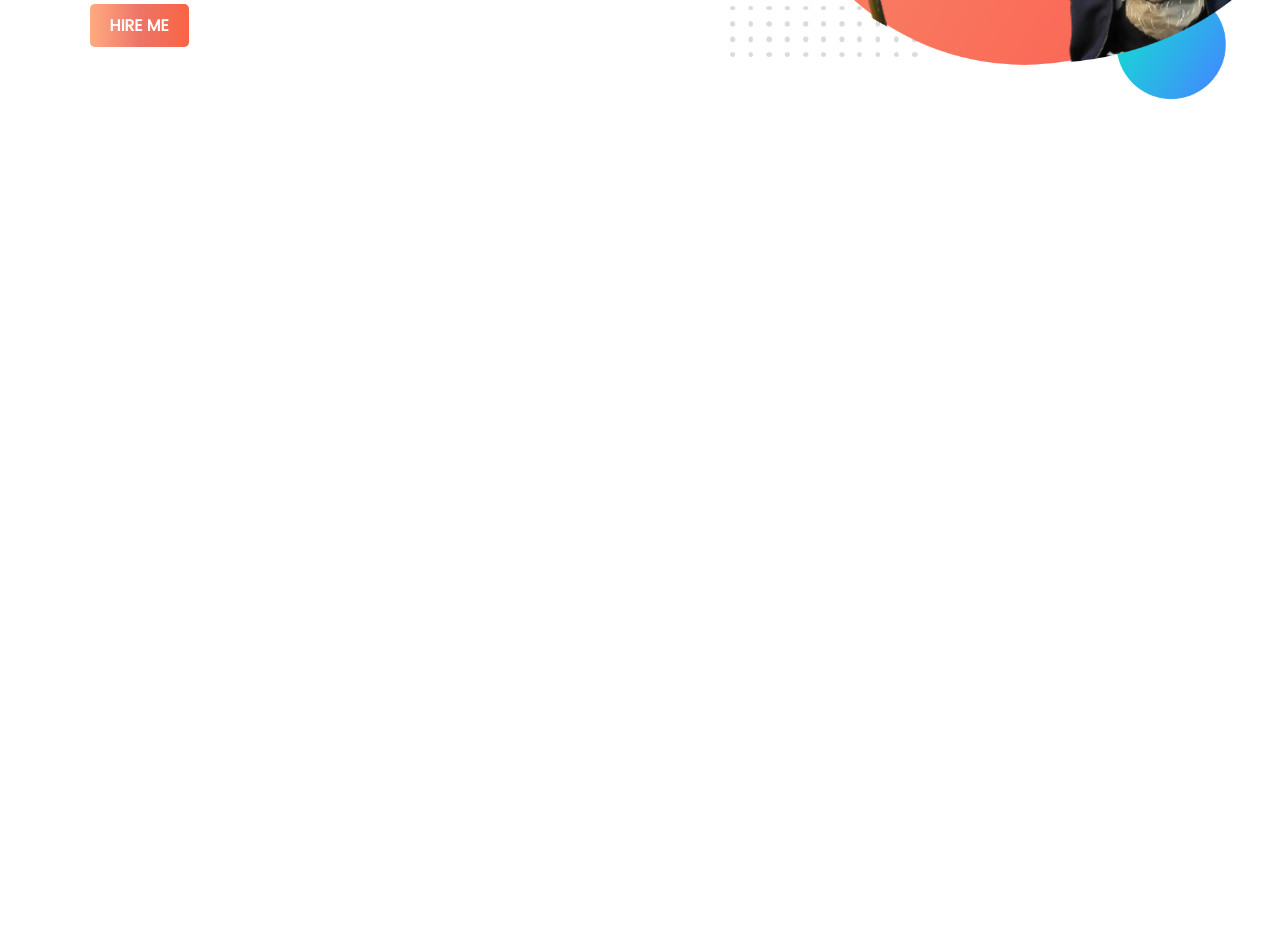
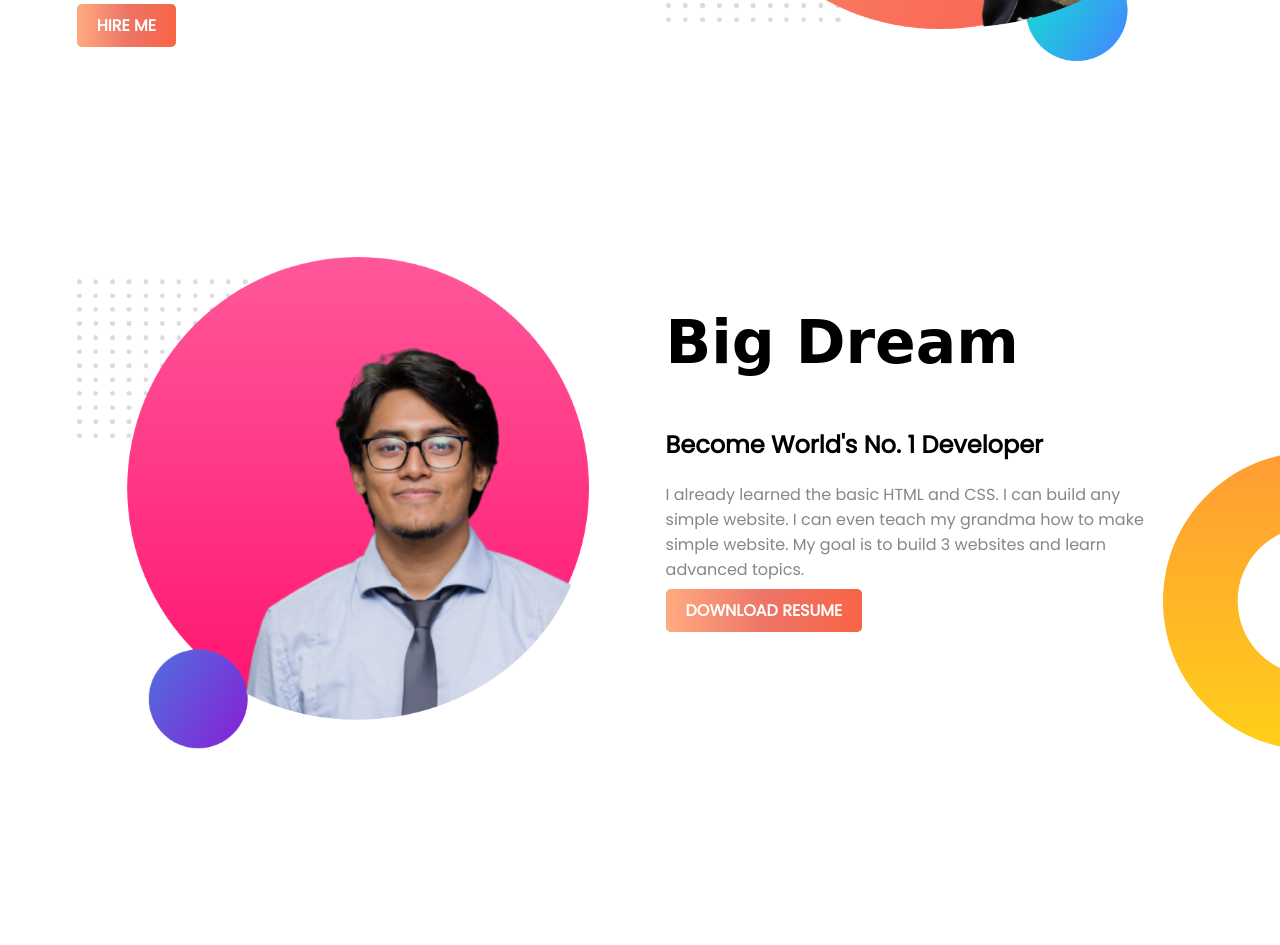
Before and after one commit to ShariyarAbeer/test-html, a plain HTML site: page course-module/module-4/web-portfolio/index.html in a window 1280 px wide. Shown: the part 447-1392 px from the top of the page. Before the commit the page ends 800 px from the top, so only its background shows below. Drawn offline with Linux system fonts and the light colour scheme; a web font is replaced by a local one.

Commit message:
info section done

```diff
--- a/course-module/module-4/web-portfolio/css/style.css
+++ b/course-module/module-4/web-portfolio/css/style.css
@@ -10,9 +10,11 @@ body {
   background-repeat: no-repeat;
 }
 .helf-width {
-  width: 50%;
-  margin-left: 5%;
+  width: 40%;
+  margin-left: 4%;
   padding-left: 2%;
+
+  margin-bottom: 15%;
 }
 h1 {
   font-family: "La Belle Aurore", cursive;
@@ -24,6 +26,7 @@ h2 {
 }
 p {
   font-family: "Poppins", sans-serif;
+  color: rgb(136, 134, 134);
 }
 .helf-width img {
   width: 100%;
@@ -43,3 +46,8 @@ p {
   border-radius: 5px;
   padding: 10px 20px;
 }
+.dream-big {
+  background-image: url("../images/dream-bg.png");
+  background-repeat: no-repeat;
+  background-position: right;
+}
--- a/course-module/module-4/web-portfolio/index.html
+++ b/course-module/module-4/web-portfolio/index.html
@@ -24,7 +24,21 @@
         <a class="button-link" href="https://www.linkedin.com/in/mdarifshariyar/" target="_blank">HIRE ME</a>
     </div>
     <div class="helf-width">
-        <img src="./images/my-bg-top.png" alt="Md. Arif Shariye">
+        <img src="./images/my-bg-top.png" alt="Md. Arif Shariye's Photo">
+    </div>
+ </section>
+ <section class="top-section dream-big">
+    <div class="helf-width">
+        <img src="./images/my-bg2-info.png" alt="Md. Arif Shariyar's Photo">
+    </div>
+
+    <div class="helf-width">
+        <h1>Big Dream</h1>
+        <h2>Become World's No. 1 Developer</h2>
+        <p>I already learned the basic HTML and CSS. I can build any simple website. I can even teach my grandma how to make
+            simple
+            website. My goal is to build 3 websites and learn advanced topics.</p>
+        <a class="button-link" href="https://www.linkedin.com/in/mdarifshariyar/" target="_blank">DOWNLOAD RESUME</a>
     </div>
  </section>
 
```
